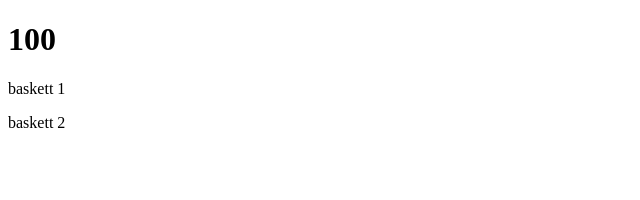
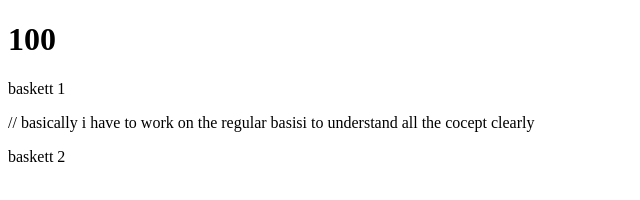
Before and after one commit to krishna9984/react-revision, a plain HTML site: page index.html in a window 1280 px wide. Shown: the whole page, without its empty margins (0-640 px from the left). Drawn offline with Linux system fonts and the light colour scheme.

Commit message:
denfine some motivation

```diff
--- a/index.html
+++ b/index.html
@@ -9,7 +9,7 @@
     <div>
         <h1>100</h1>
         <p>baskett 1</p>
-        <div>
+        <div> // basically i have to work on the regular basisi to understand all the cocept clearly
              <p>baskett 2</p>
         </div>
 
```
